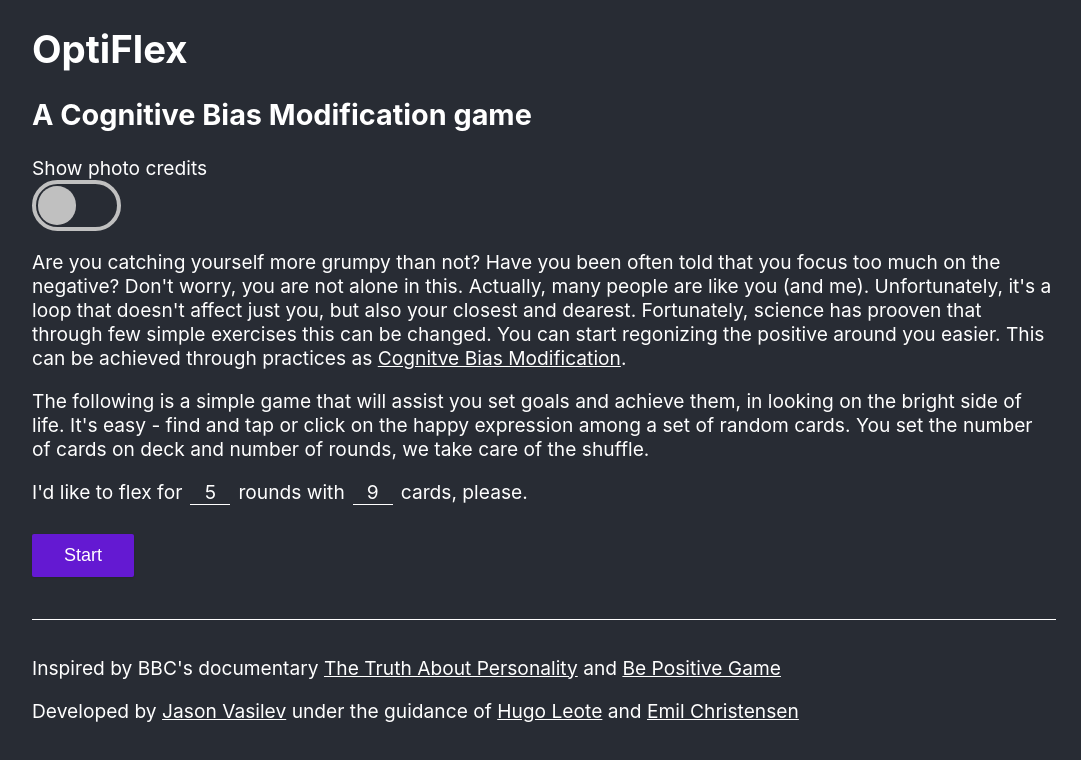
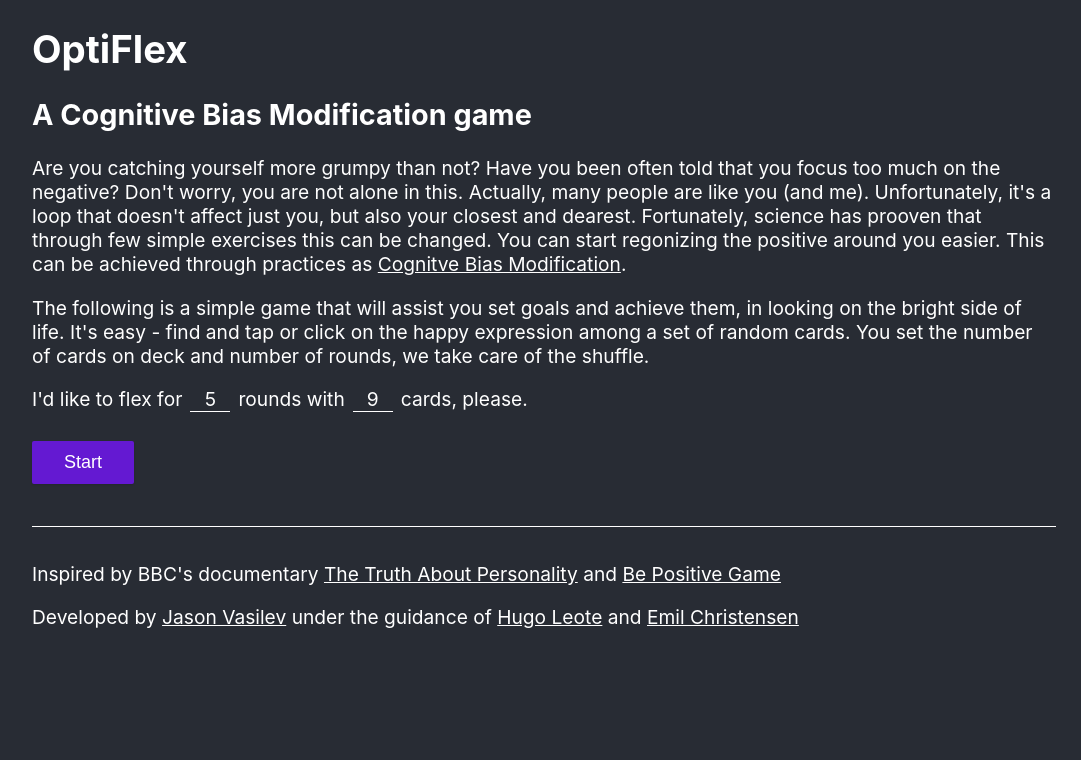
Before and after one commit to jason-vasilev/CBM-game, a React (Create React App) app: page / in a window 1280 px wide. Shown: the top 760 px of the page, without its empty margins (96-1177 px from the left). Built offline with nearby package versions, Linux system fonts and the light colour scheme.

Commit message:
Simplified credits toggle

```diff
--- a/src/App.js
+++ b/src/App.js
@@ -1,18 +1,14 @@
-import React, { useState } from 'react';
+import React from 'react';
 import './App.scss';
+import Header from './header/Header';
 import Start from './start/Start';
-import Header from './header/Header';
 import Footer from './footer/Footer';
 
 function App() {
-	const [seeCredits, setSeeCredits] = useState(false);
-
 	return (
 		<div className="App">
-			<header className="App-header">
-				<Header onCreditsClick={() => { return setSeeCredits(!seeCredits); }} />
-			</header>
-			<Start seeCredits={seeCredits} />
+			<Header />
+			<Start />
 			<Footer />
 		</div>
 	);
--- a/src/board/Board.js
+++ b/src/board/Board.js
@@ -59,13 +59,13 @@ function Board(props) {
 	const {
 		cardCount,
 		roundsCount,
-		seeCredits,
 	} = props;
 
 	const cards = getRandom(cardData.otherCards, cardCount - 1);
 	const happyCard = cardData.happyCards[Math.floor(Math.random() * cardData.happyCards.length)];
 
 	const [rounds, setRounds] = useState(1);
+	const [seeCredits, setSeeCredits] = useState(false);
 
 	// add happy card at random place in cards[]
 	cards.splice(Math.floor(Math.random() * cards.length), 0, happyCard);
@@ -78,11 +78,20 @@ function Board(props) {
 
 	start();
 
+	const toggleCredits = () => {
+		setSeeCredits(!seeCredits);
+	};
+
 	return (
 		<section>
 			{rounds <= roundsCount && (
 				<>
 					<h2 className="rounds-progress">{`${rounds} of ${roundsCount}`}</h2>
+					<div>
+						<span>Show photo credits</span>
+						<input type="checkbox" name="show-credits" id="show-credits" className="checkbox" onChange={toggleCredits} />
+						<label htmlFor="show-credits" />
+					</div>
 					<div className="board">
 						{cards.map((card) => {
 							return (
@@ -107,13 +116,11 @@ function Board(props) {
 Board.defaultProps = {
 	cardCount: 9,
 	roundsCount: 5,
-	seeCredits: false,
 };
 
 Board.propTypes = {
 	cardCount: PropTypes.number,
 	roundsCount: PropTypes.number,
-	seeCredits: PropTypes.bool,
 };
 
 export default Board;
--- a/src/header/Header.js
+++ b/src/header/Header.js
@@ -1,35 +1,15 @@
 import React from 'react';
-import PropTypes from 'prop-types';
 import './Header.scss';
 
-function Header(props) {
-	const {
-		onCreditsClick,
-	} = props;
-
-	const onChangeHandle = () => {
-		onCreditsClick();
-	};
-
+function Header() {
 	return (
-		<>
-			<header>
-				<hgroup>
-					<h1>OptiFlex</h1>
-					<h2>A Cognitive Bias Modification game</h2>
-				</hgroup>
-			</header>
-			<div>
-				<span>Show photo credits</span>
-				<input type="checkbox" name="show-credits" id="show-credits" className="checkbox" onChange={onChangeHandle} />
-				<label htmlFor="show-credits" />
-			</div>
-		</>
+		<header className="App-header">
+			<hgroup>
+				<h1>OptiFlex</h1>
+				<h2>A Cognitive Bias Modification game</h2>
+			</hgroup>
+		</header>
 	);
 }
 
-Header.propTypes = {
-	onCreditsClick: PropTypes.func.isRequired,
-};
-
 export default Header;
--- a/src/start/Start.js
+++ b/src/start/Start.js
@@ -1,14 +1,9 @@
 /* eslint-disable max-len */
 import React, { useState } from 'react';
-import PropTypes from 'prop-types';
 import Board from '../board/Board';
 import './Start.scss';
 
-function Start(props) {
-	const {
-		seeCredits,
-	} = props;
-
+function Start() {
 	const [startGame, setStartGame] = useState(false);
 	const [cardCount, setCardCount] = useState(9);
 	const [roundsCount, setRoundsCount] = useState(5);
@@ -78,17 +73,9 @@ function Start(props) {
 				</>
 			)}
 
-			{startGame && <Board seeCredits={seeCredits} cardCount={cardCount} roundsCount={roundsCount} />}
+			{startGame && <Board cardCount={cardCount} roundsCount={roundsCount} />}
 		</>
 	);
 }
 
-Start.defaultProps = {
-	seeCredits: false,
-};
-
-Start.propTypes = {
-	seeCredits: PropTypes.bool,
-};
-
 export default Start;
```
